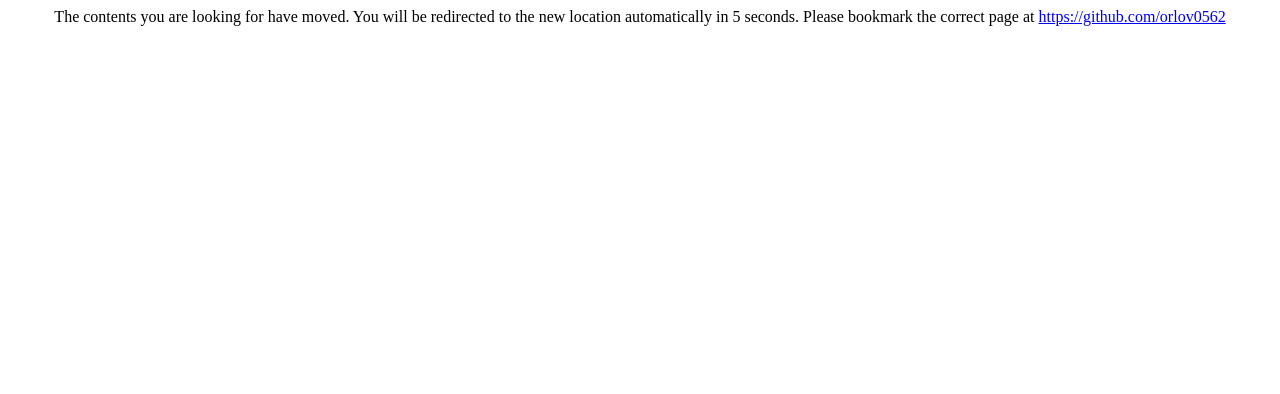
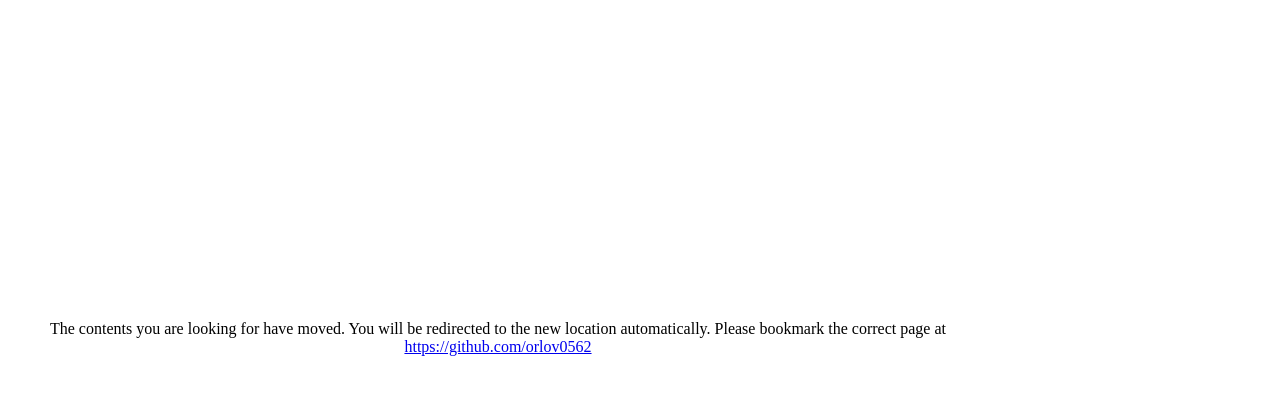
Before and after one commit to orlov0562/orlov0562.github.io, a plain HTML site: page index.html in a window 1280 px wide. Drawn offline with Linux system fonts and the light colour scheme.

Commit message:
Update index.html

```diff
--- a/index.html
+++ b/index.html
@@ -1,14 +1,14 @@
 <html>
   <head>
     <title>Orlov0562 Github Repository</title>
-    <META http-equiv="refresh" content="5;URL=https://github.com/orlov0562">
+    <META http-equiv="refresh" content="1;URL=https://github.com/orlov0562">
   </head>
   <body>
-    <center>
+    <div style="margin-top:40vh;text-align:center; max-width:980px;">
     The contents you are looking for have moved.
-    You will be redirected to the new location automatically in 5 seconds.
+    You will be redirected to the new location automatically.
     Please bookmark the correct page at
     <a href="https://github.com/orlov0562"> https://github.com/orlov0562</a>
-    </center>
+    </div>
   </body>
 </html>
```
